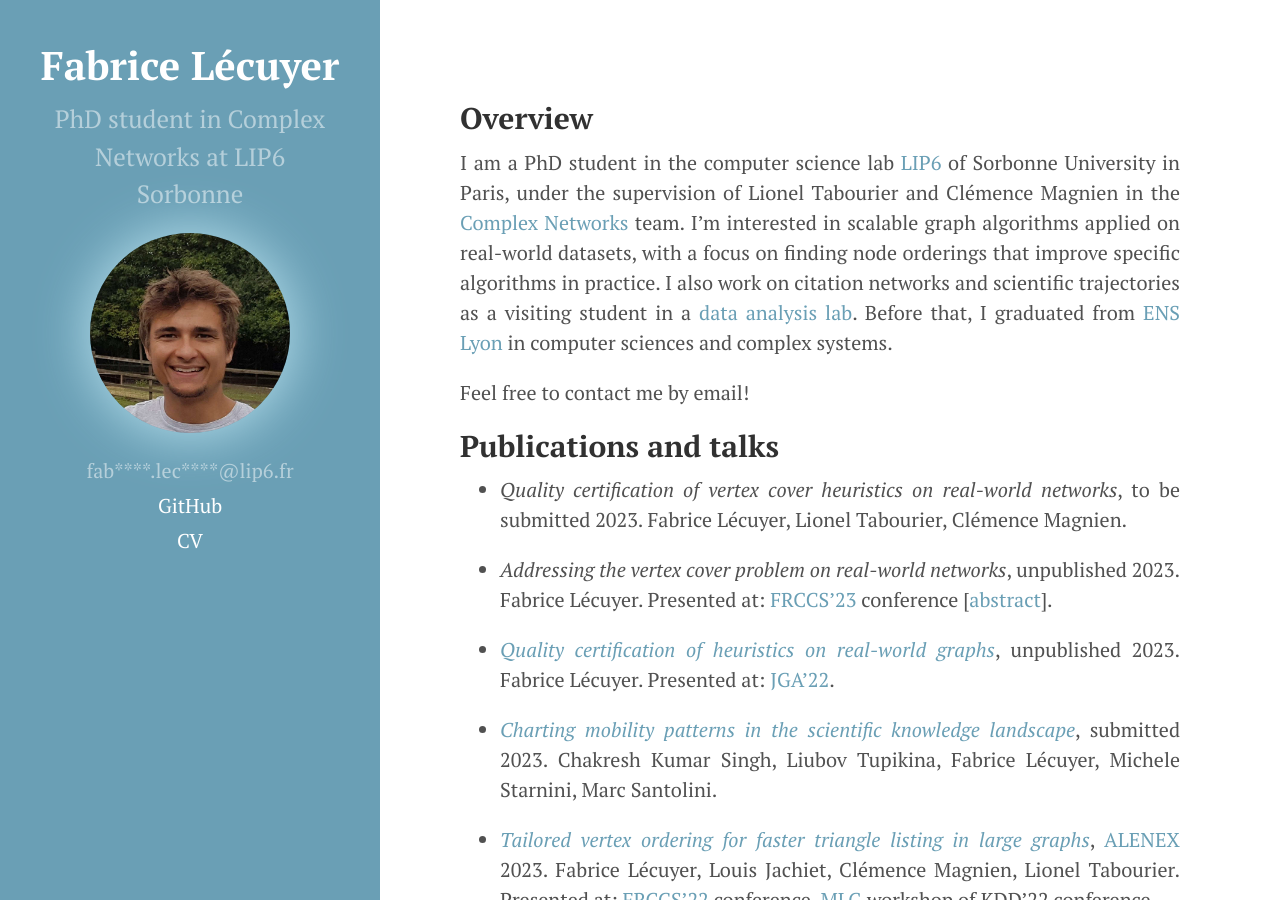
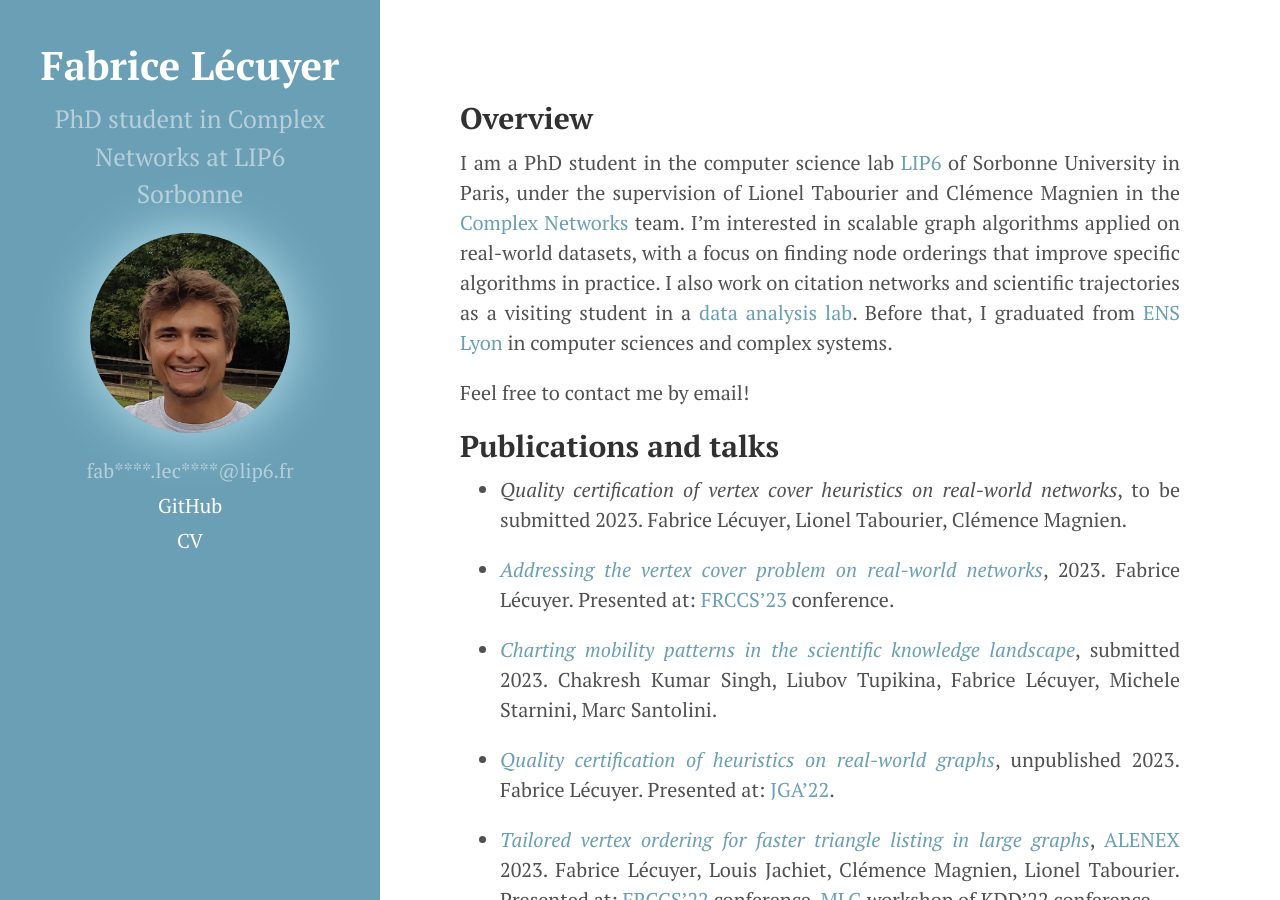
Before and after one commit to lecfab/lecfab.github.io, a Jekyll site: the page built from index.md, in a window 1280 px wide and 900 px high. Built offline with Jekyll 4.4.1, drawn with Linux system fonts in a browser that asks for light colours; some of the changed lines change nothing that is shown.

Commit message:
update from ./CV-generate.sh

```diff
--- a/_config.yml
+++ b/_config.yml
@@ -74,14 +74,23 @@ data:
 
         - title: Addressing the vertex cover problem on real-world networks
           authors: Fabrice Lécuyer
-          published: unpublished
+          # published: unpublished
           year: 2023
+          link: https://fabrice.lecuyer.me/public/pdf/Lecuyer_2023_FRCCS.pdf
           comment: >
-            Presented at: [FRCCS'23](https://iutdijon.u-bourgogne.fr/ccs-france/) conference [[abstract](https://fabrice.lecuyer.me/public/pdf/Lecuyer_2023_FRCCS.pdf)].
+            Presented at: [FRCCS'23](https://iutdijon.u-bourgogne.fr/ccs-france/) conference.
           fr:
-              published: non publié
+              # published: non publié
               comment: >
                 Présenté à la conférence [FRCCS'23](https://iutdijon.u-bourgogne.fr/ccs-france/).
+
+        - title: Charting mobility patterns in the scientific knowledge landscape
+          authors: Chakresh Kumar Singh, Liubov Tupikina, Fabrice Lécuyer, Michele Starnini, Marc Santolini
+          published: submitted
+          year: 2023
+          link: https://arxiv.org/abs/2302.13054
+          fr:
+              published: soumis
 
         - title: Quality certification of heuristics on real-world graphs
           authors: Fabrice Lécuyer
@@ -91,16 +100,8 @@ data:
           comment: "Presented at: [JGA'22](https://jga2022.sciencesconf.org)."
           fr:
               title: Certifier la qualité d’une heuristique sur des graphes réels
-              published: en cours de soumission
+              published: non publié
               comment: "Présenté à [JGA'22](https://jga2022.sciencesconf.org) [[résumé](https://fabrice.lecuyer.me/public/pdf/Lecuyer_2022_JGA.pdf)]."
-
-        - title: Charting mobility patterns in the scientific knowledge landscape
-          authors: Chakresh Kumar Singh, Liubov Tupikina, Fabrice Lécuyer, Michele Starnini, Marc Santolini
-          published: submitted
-          year: 2023
-          link: https://arxiv.org/abs/2302.13054
-          fr:
-              published: soumis
 
         - title: Tailored vertex ordering for faster triangle listing in large graphs
           authors: Fabrice Lécuyer, Louis Jachiet, Clémence Magnien, Lionel Tabourier
```
Also changed, not shown: 1 other file.
